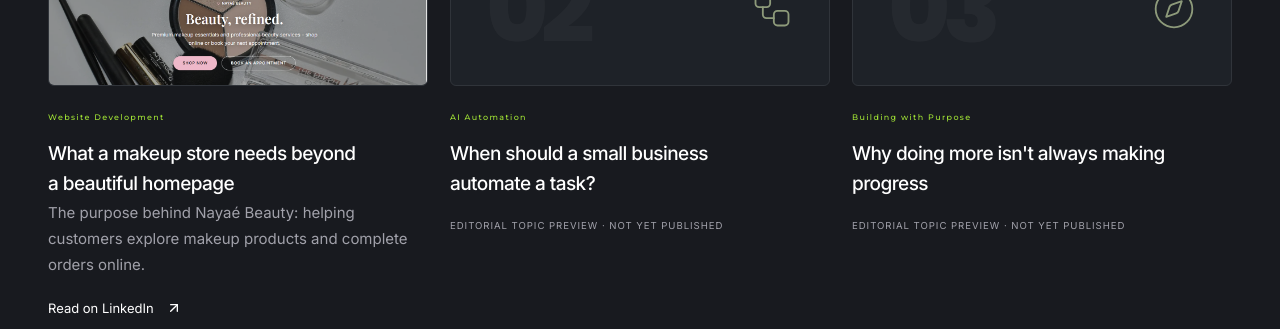
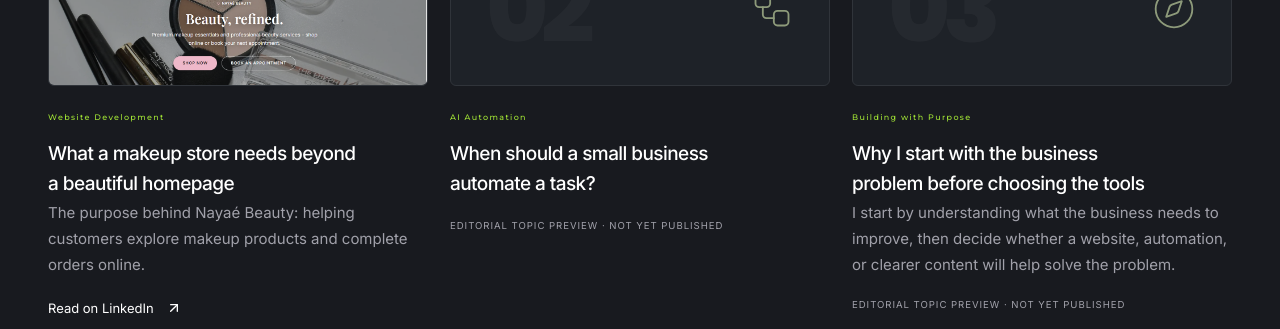
Before and after one commit to Dammy36/Linkedin-portofolio, a Next.js app: page / in a window 1280 px wide. Shown: the part 8320-8649 px from the top of the page. Built offline with nearby package versions, Linux system fonts and the light colour scheme; no server answers.

Commit message:
Update purpose insight to focus on business problems before tools

```diff
--- a/content/insights.ts
+++ b/content/insights.ts
@@ -28,8 +28,10 @@ export const insights: Insight[] = [
     title: "When should a small business automate a task?",
   },
   {
-    slug: "purposeful-progress",
+    slug: "business-problem-before-tools",
     category: "Building with Purpose",
-    title: "Why doing more isn't always making progress",
+    title: "Why I start with the business problem before choosing the tools",
+    introduction:
+      "I start by understanding what the business needs to improve, then decide whether a website, automation, or clearer content will help solve the problem.",
   },
 ];
```
